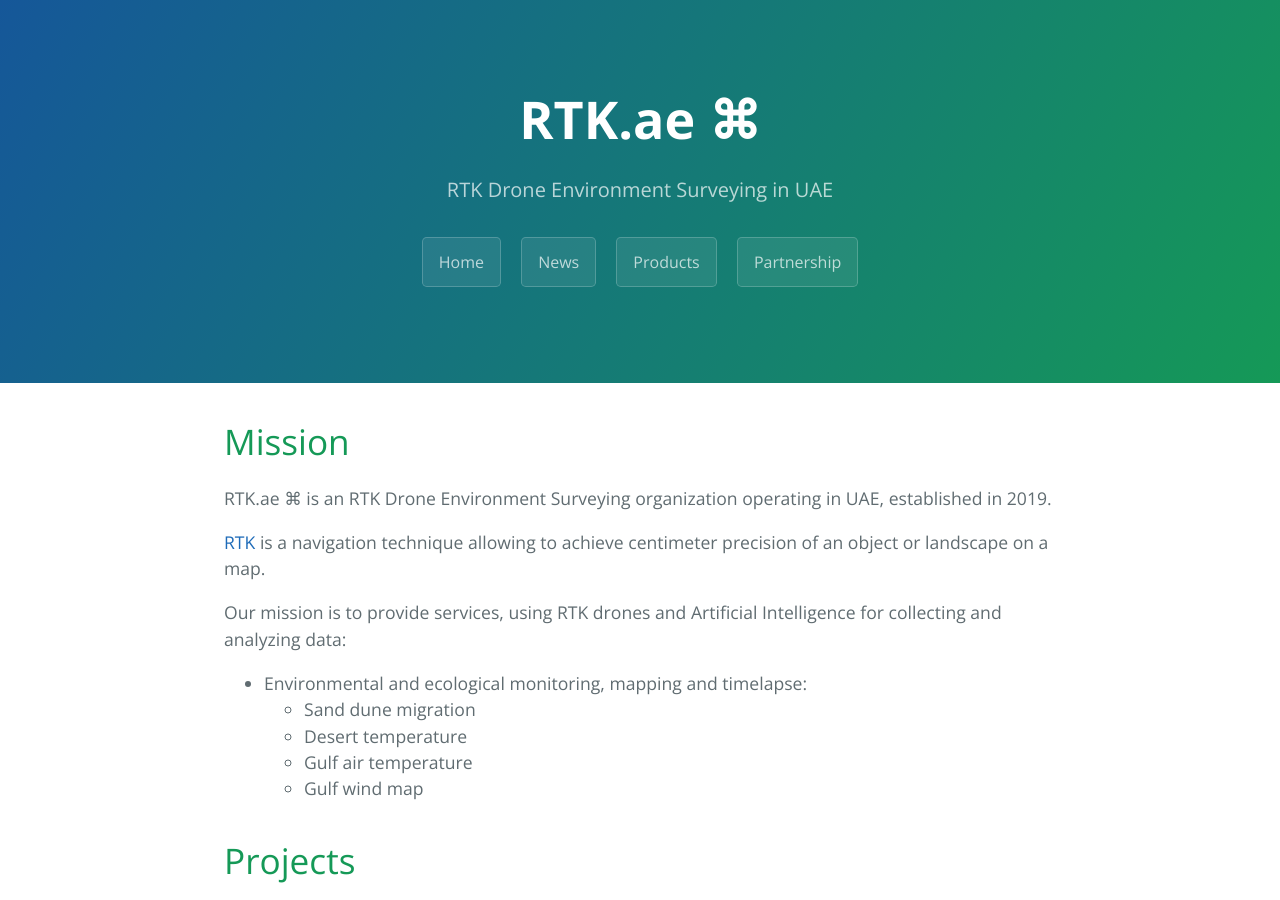
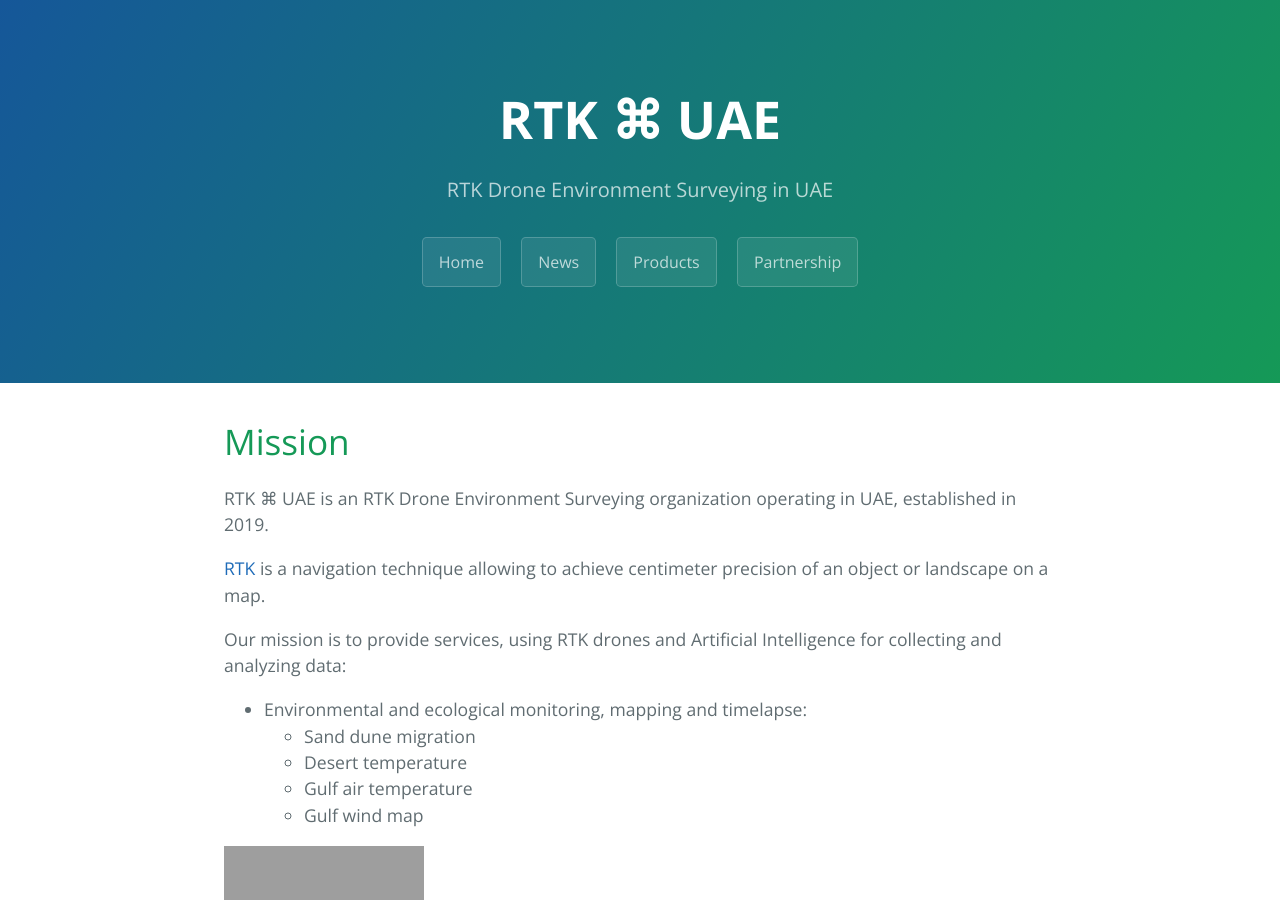
Before and after one commit to RTK-AE/rtk-ae.github.io, a Jekyll site: the page built from index.md, in a window 1280 px wide and 900 px high. Built offline with Jekyll 4.4.1, drawn with Linux system fonts in a browser that asks for light colours; our own code applies the rules of GitHub Pages for plain Markdown files; grey boxes are pictures that could not be loaded.

Commit message:
Updating contents

```diff
--- a/_config.yml
+++ b/_config.yml
@@ -1,4 +1,4 @@
-title: RTK.ae ⌘
+title: RTK ⌘ UAE
 description: RTK Drone Environment Surveying in UAE
 show_downloads: false
 google_analytics: UA-136372904-1
--- a/index.md
+++ b/index.md
@@ -1,6 +1,6 @@
 # Mission
 
-RTK.ae ⌘ is an RTK Drone Environment Surveying organization operating in UAE, established in 2019.
+RTK ⌘ UAE is an RTK Drone Environment Surveying organization operating in UAE, established in 2019.
 
 [RTK](https://en.wikipedia.org/wiki/Real-time_kinematic) is a navigation technique allowing to achieve centimeter
 precision of an object or landscape on a map.
```
Also changed, not shown: other parts of index.md (+2 -0 lines), README.md.
